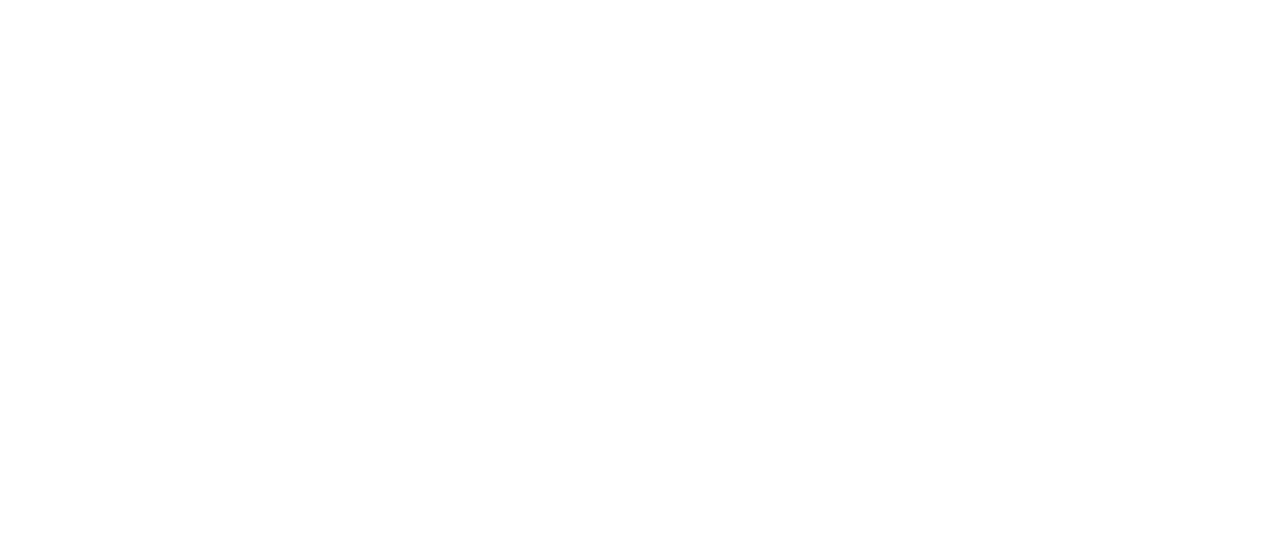
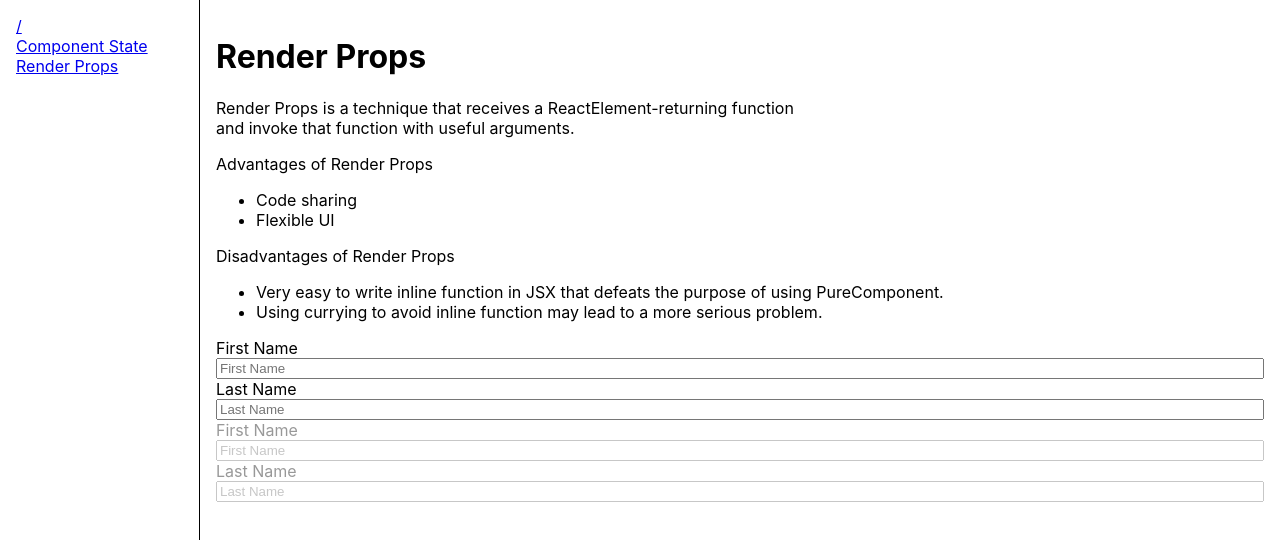
Before and after one commit to louischan-oursky/myapp, a React (Create React App) app: page /renderprops in a window 1280 px wide. Shown: the top 540 px of the page. Built offline with nearby package versions, Linux system fonts and the light colour scheme.

Commit message:
RenderPropsScreen

```diff
--- a/src/App.js
+++ b/src/App.js
@@ -3,6 +3,7 @@
 import { BrowserRouter } from "react-router-dom";
 import RootScreen from "./RootScreen";
 import ComponentStateScreen from "./ComponentStateScreen";
+import RenderPropsScreen from "./RenderPropsScreen";
 
 export default class App extends React.PureComponent {
   render() {
@@ -15,6 +16,11 @@
             path="/componentstate"
             component={ComponentStateScreen}
           />
+          <Route
+            exact={true}
+            path="/renderprops"
+            component={RenderPropsScreen}
+          />
         </Switch>
       </BrowserRouter>
     );
--- /dev/null
+++ b/src/FormState.js
@@ -0,0 +1,33 @@
+import * as React from "react";
+
+export default class FormState extends React.PureComponent {
+  state = {
+    firstName: "",
+    lastName: ""
+  };
+
+  onChangeFirstName = e => {
+    const value = e.currentTarget.value;
+    this.setState({
+      firstName: value
+    });
+  };
+
+  onChangeLastName = e => {
+    const value = e.currentTarget.value;
+    this.setState({
+      lastName: value
+    });
+  };
+
+  render() {
+    const { children } = this.props;
+    const { firstName, lastName } = this.state;
+    return children({
+      firstName,
+      lastName,
+      onChangeFirstName: this.onChangeFirstName,
+      onChangeLastName: this.onChangeLastName
+    });
+  }
+}
--- /dev/null
+++ b/src/RenderPropsScreen.js
@@ -0,0 +1,65 @@
+import * as React from "react";
+import MainLayout from "./MainLayout";
+import FormState from "./FormState";
+import StatelessForm from "./StatelessForm";
+import styles from "./RenderPropsScreen.module.scss";
+
+export default class RenderPropsScreen extends React.PureComponent {
+  renderWithFormState = renderProps => {
+    const {
+      firstName,
+      lastName,
+      onChangeFirstName,
+      onChangeLastName
+    } = renderProps;
+    return (
+      <>
+        <StatelessForm
+          firstName={firstName}
+          lastName={lastName}
+          readOnly={false}
+          onChangeFirstName={onChangeFirstName}
+          onChangeLastName={onChangeLastName}
+        />
+        <StatelessForm
+          className={styles.readOnlyForm}
+          firstName={firstName}
+          lastName={lastName}
+          readOnly={true}
+          onChangeFirstName={onChangeFirstName}
+          onChangeLastName={onChangeLastName}
+        />
+      </>
+    );
+  };
+
+  render() {
+    return (
+      <MainLayout>
+        <h1>Render Props</h1>
+        <p>
+          Render Props is a technique that receives a ReactElement-returning
+          function <br />
+          and invoke that function with useful arguments.
+        </p>
+        <p>Advantages of Render Props</p>
+        <ul>
+          <li>Code sharing</li>
+          <li>Flexible UI</li>
+        </ul>
+        <p>Disadvantages of Render Props</p>
+        <ul>
+          <li>
+            Very easy to write inline function in JSX that defeats the purpose
+            of using PureComponent.
+          </li>
+          <li>
+            Using currying to avoid inline function may lead to a more serious
+            problem.
+          </li>
+        </ul>
+        <FormState>{this.renderWithFormState}</FormState>
+      </MainLayout>
+    );
+  }
+}
--- /dev/null
+++ b/src/RenderPropsScreen.module.scss
@@ -0,0 +1,3 @@
+.readOnlyForm {
+  opacity: 0.4;
+}
--- a/src/SideMenu.js
+++ b/src/SideMenu.js
@@ -7,6 +7,7 @@
     <nav className={styles.container}>
       <Link to="/">/</Link>
       <Link to="/componentstate">Component State</Link>
+      <Link to="/renderprops">Render Props</Link>
     </nav>
   );
 }
--- /dev/null
+++ b/src/StatelessForm.js
@@ -0,0 +1,29 @@
+import * as React from "react";
+import InputRow from "./InputRow";
+
+export default function StatelessForm(props) {
+  const {
+    className,
+    firstName,
+    lastName,
+    readOnly,
+    onChangeFirstName,
+    onChangeLastName
+  } = props;
+  return (
+    <form className={className}>
+      <InputRow
+        readOnly={readOnly}
+        value={firstName}
+        placeholder="First Name"
+        onChange={onChangeFirstName}
+      />
+      <InputRow
+        readOnly={readOnly}
+        value={lastName}
+        placeholder="Last Name"
+        onChange={onChangeLastName}
+      />
+    </form>
+  );
+}
```
